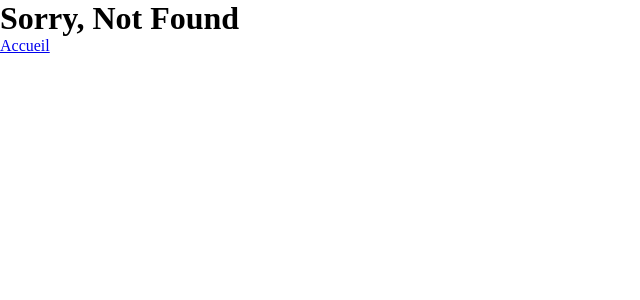
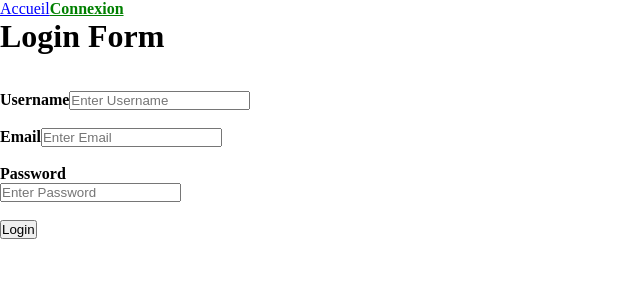
Before and after one commit to benamarascrum/todo, a React (Create React App) app: page /connexion in a window 1280 px wide. Before the commit this address had no page. Shown: the top 300 px of the page, without its empty margins (0-640 px from the left). Built offline with nearby package versions, Linux system fonts and the light colour scheme.

Commit message:
CREAT form

```diff
--- a/src/App.js
+++ b/src/App.js
@@ -1,5 +1,6 @@
 import React from "react";
 import { BrowserRouter, Route, Routes } from "react-router-dom";
+import Connexion from "./Pages/Connexion";
 import Err from "./Pages/Err";
 import Home from "./Pages/Home";
 
@@ -9,6 +10,7 @@ const App = () => {
       <BrowserRouter>
         <Routes>
           <Route path="/" element={<Home />} />
+          <Route path="/connexion" element={<Connexion/>} />
           <Route path="/*" element={<Err />} />
         </Routes>
       </BrowserRouter>
--- a/src/Assets/styles/index.css
+++ b/src/Assets/styles/index.css
@@ -5,6 +5,8 @@
 
 /*Pages*/
 @import "./pages/home.css";
+@import "./pages/connexion.css";
 
 /*Component*/
 @import"./components/navbar.css";
+@import"./components/login.css";
--- /dev/null
+++ b/src/Components/form/Login.jsx
@@ -0,0 +1,46 @@
+import React from "react";
+
+export default function Login() {
+  //State (Data)
+
+  //Comportement
+
+  //Affichage
+  return (
+    <>
+      <h1>Login Form</h1>
+      <br />
+      <br />
+
+      <form>
+        <div>
+          <label htmlFor="pseudo">
+            <b>Username</b>
+          </label>
+          <input type="text" placeholder="Enter Username" name="pseudo" />
+        </div>
+        <br />
+
+        <div>
+          <label htmlFor="email">
+            <b>Email</b>
+          </label>
+          <input type="email" placeholder="Enter Email" name="email" />
+        </div>
+        <br />
+
+        <div>
+          <label htmlFor="mdp">
+            <b>Password</b> <br />
+          </label>
+          <input type="password" placeholder="Enter Password" name="mdp" />
+        </div>
+        <br />
+
+        <div>
+          <button>Login</button>
+        </div>
+      </form>
+    </>
+  );
+}
--- a/src/Components/menu/NavBar.jsx
+++ b/src/Components/menu/NavBar.jsx
@@ -18,6 +18,9 @@ export default function NavBar() {
       <NavLink to={"/"} style={navbarStyle}>
         Accueil
       </NavLink>
+      <NavLink to={"/connexion"} style={navbarStyle}>
+        Connexion
+      </NavLink>
     </>
   );
 }
--- /dev/null
+++ b/src/Pages/Connexion.jsx
@@ -0,0 +1,12 @@
+import React from "react";
+import Login from "../Components/form/Login";
+import NavBar from "../Components/menu/NavBar";
+
+export default function Connexion() {
+  return (
+    <>
+      <NavBar />
+      <Login/>
+    </>
+  );
+}
```
Also changed, not shown: src/Assets/styles/components/login.css (added), src/Assets/styles/pages/connexion.css (added).
